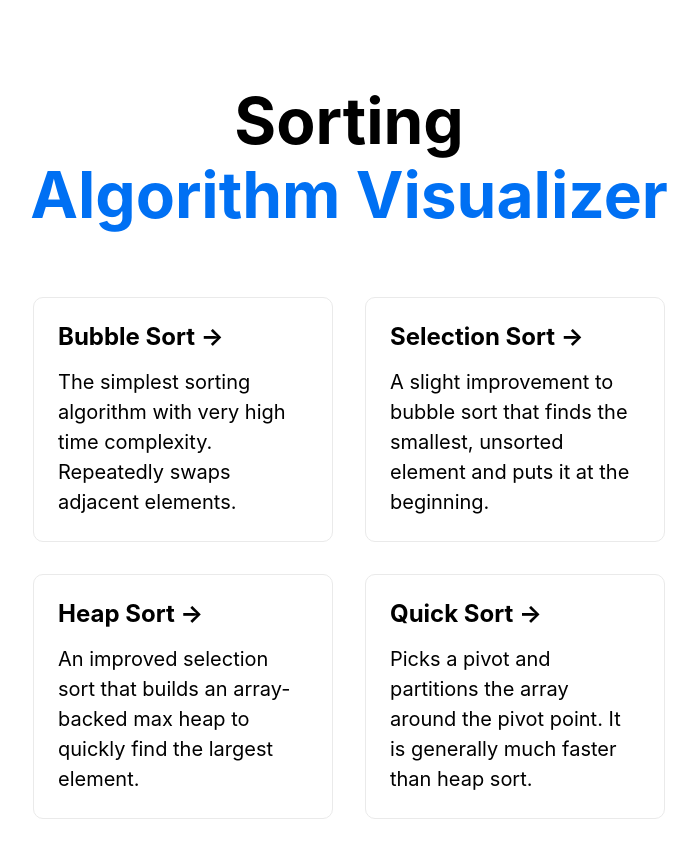
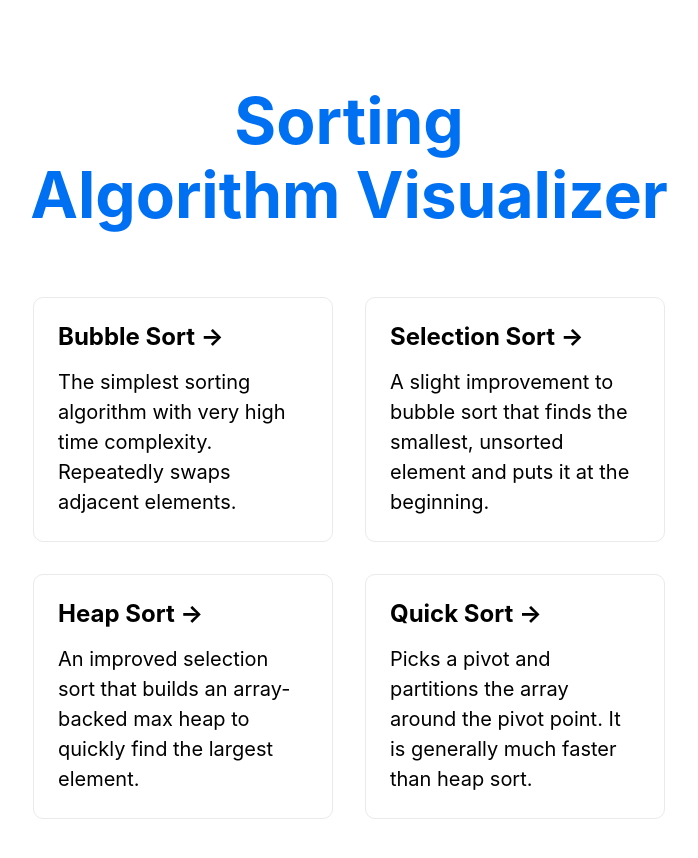
Before and after one commit to nhulston/sorting-visualizer, a Next.js app: page / in a window 1280 px wide. Shown: the top 858 px of the page, without its empty margins (291-989 px from the left). Built offline with nearby package versions, Linux system fonts and the light colour scheme.

Commit message:
Update title

```diff
--- a/src/pages/index.js
+++ b/src/pages/index.js
@@ -13,8 +13,7 @@ export default function Home() {
 
       <main className={styles.main}>
         <h1 className={styles.title}>
-          Sorting<br/>
-          <a href="https://github.com/nhulston" target="_blank" rel="noreferrer">Algorithm Visualizer</a>
+          <a href="https://github.com/nhulston" target="_blank" rel="noreferrer">Sorting<br/>Algorithm Visualizer</a>
         </h1>
 
         <div className={styles.grid}>
```
